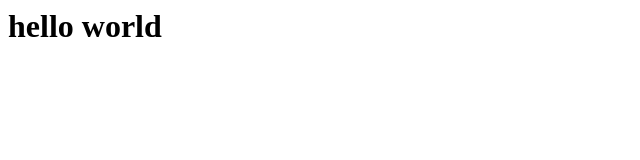
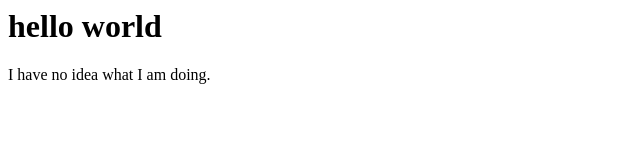
Before and after one commit to telltailor/test, a plain HTML site: page index.html in a window 1280 px wide. Shown: the whole page, without its empty margins (0-640 px from the left). Drawn offline with Linux system fonts and the light colour scheme.

Commit message:
commit ig

```diff
--- a/index.html
+++ b/index.html
@@ -2,4 +2,7 @@
     <h1>
         hello world
     </h1>
+    <p1>
+        I have no idea what I am doing.
+    </p1>
 </html>
```
